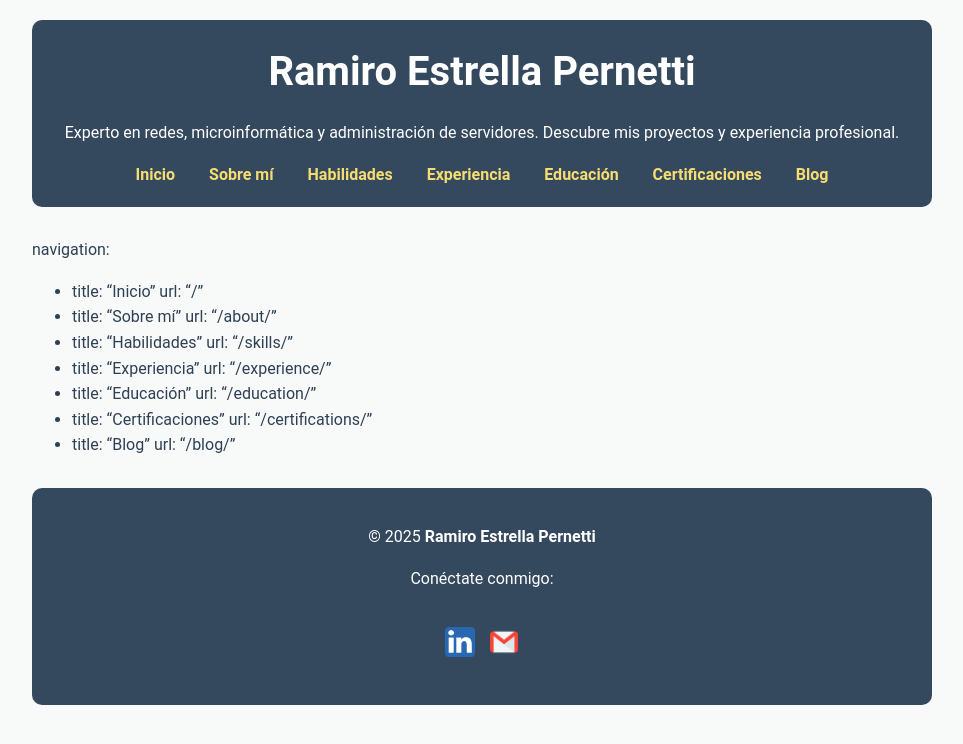
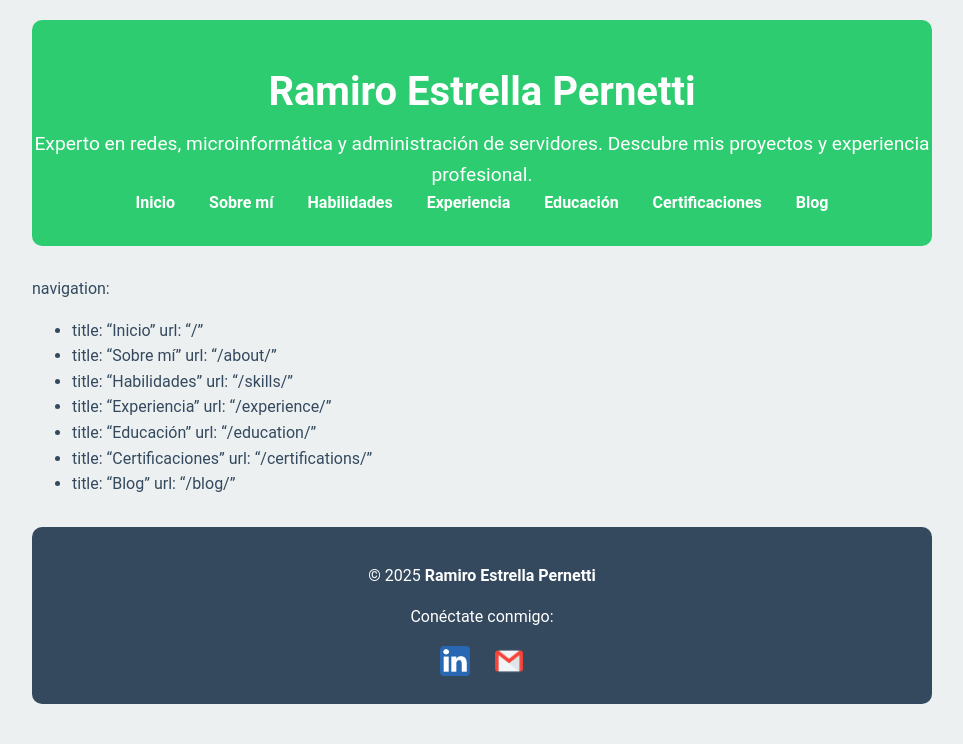
Before and after one commit to proxmy/ramiro_estrella_pernetti, a Jekyll site: the page built from navigation.md, in a window 1280 px wide. Shown: the top 744 px of the page, without its empty margins (158-1121 px from the left). Built offline with Jekyll 4.4.1, drawn with Linux system fonts in a browser that asks for light colours; our own code applies the rules of GitHub Pages for plain Markdown files.

Commit message:
Update styles.css

```diff
--- a/assets/css/styles.css
+++ b/assets/css/styles.css
@@ -1,8 +1,8 @@
 /* General Styles */
 body {
   font-family: 'Roboto', sans-serif;
-  color: #2E4053;
-  background-color: #F8F9F9;
+  color: #34495e;
+  background-color: #ecf0f1;
   line-height: 1.6;
   margin: 0 auto;
   max-width: 900px;
@@ -12,21 +12,35 @@ body {
 /* Header */
 header {
   text-align: center;
-  background-color: #34495E;
+  background-color: #2ecc71;
   color: white;
-  padding: 20px 0;
+  padding: 30px 0;
   border-radius: 10px;
   margin-bottom: 30px;
+  position: relative;
+}
+
+header img {
+  width: 120px;
+  height: 120px;
+  border-radius: 50%;
+  border: 4px solid white;
+  margin-bottom: 15px;
 }
 
 header h1 {
   font-size: 2.5em;
+  margin: 10px 0 5px 0;
+}
+
+header p {
   margin: 0;
+  font-size: 1.2em;
 }
 
 header nav a {
   margin: 0 15px;
-  color: #F7DC6F;
+  color: white;
   text-decoration: none;
   font-weight: bold;
 }
@@ -39,18 +53,15 @@ header nav a:hover {
 footer {
   text-align: center;
   margin-top: 30px;
-}
-
-footer div {
   padding: 20px;
-  background-color: #34495E;
+  background-color: #34495e;
   color: white;
   border-radius: 10px;
 }
 
 footer a img {
   width: 30px;
-  margin: 0 5px;
+  margin: 0 10px;
   transition: transform 0.3s;
 }
 
@@ -59,7 +70,7 @@ footer a img:hover {
 }
 
 footer a {
-  color: #F7DC6F;
+  color: #e67e22;
   text-decoration: none;
   font-weight: bold;
 }
@@ -68,22 +79,10 @@ footer a:hover {
   text-decoration: underline;
 }
 
-/* Sections */
-section {
-  margin-bottom: 30px;
-}
-
-section h2 {
-  color: #34495E;
-  border-bottom: 2px solid #34495E;
-  padding-bottom: 5px;
-  margin-bottom: 20px;
-}
-
 /* Buttons */
 a.button {
   display: inline-block;
-  background-color: #2E86C1;
+  background-color: #e67e22;
   color: white;
   padding: 10px 15px;
   border-radius: 5px;
@@ -93,7 +92,7 @@ a.button {
 }
 
 a.button:hover {
-  background-color: #1B4F72;
+  background-color: #d35400;
   transform: translateY(-3px);
 }
 
```
